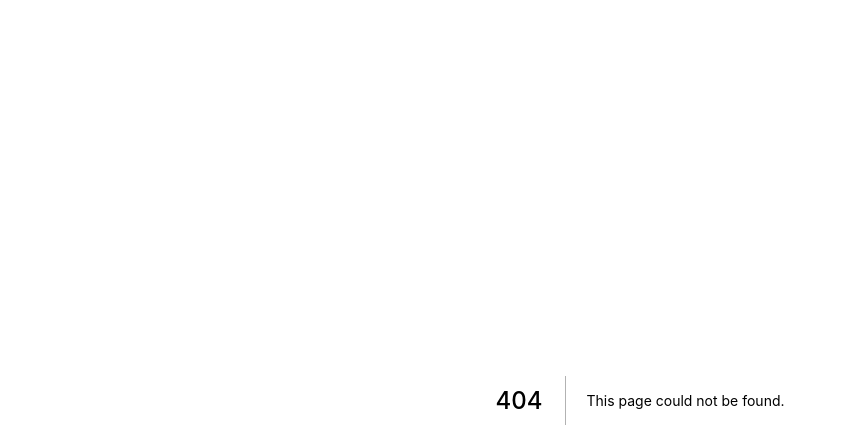
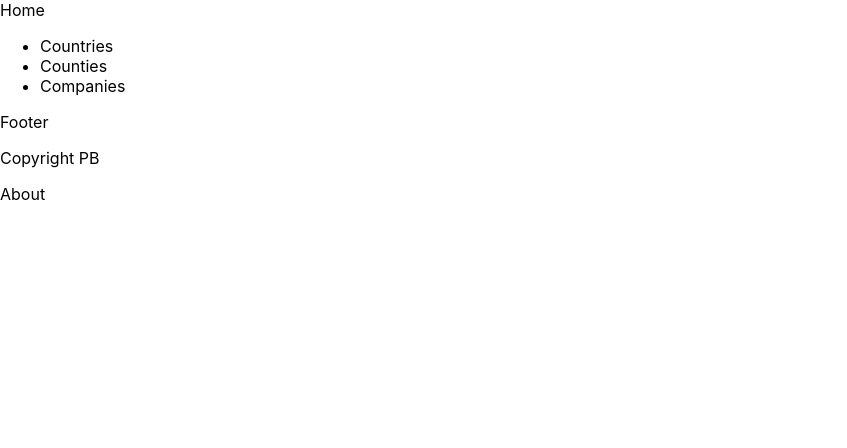
Before and after one commit to Promotebritain/promote-britain-frontend, a Next.js app: page /about in a window 1280 px wide. Before the commit this address had no page. Shown: the top 448 px of the page, without its empty margins (0-847 px from the left). Built offline with nearby package versions, Linux system fonts and the light colour scheme.

Commit message:
layout and pages

```diff
--- /dev/null
+++ b/components/footer.js
@@ -0,0 +1,12 @@
+import Link from 'next/link'
+
+export const Footer = () => {
+  return (
+    <footer>
+      <p>Copyright PB</p>
+      <Link href="/about">
+        <a>About</a>
+      </Link>
+    </footer>
+  )
+}
--- /dev/null
+++ b/components/header.js
@@ -0,0 +1,31 @@
+import Link from 'next/link'
+
+export const Header = () => {
+  return (
+    <header>
+      <Link href="/">
+        <a>Home</a>
+      </Link>
+
+      <nav>
+        <ul>
+          <li>
+            <Link href="/countries">
+              <a>Countries</a>
+            </Link>
+          </li>
+          <li>
+            <Link href="/counties">
+              <a>Counties</a>
+            </Link>
+          </li>
+          <li>
+            <Link href="/companies">
+              <a>Companies</a>
+            </Link>
+          </li>
+        </ul>
+      </nav>
+    </header>
+  )
+}
--- a/components/layout.js
+++ b/components/layout.js
@@ -1,4 +1,6 @@
 import Head from 'next/head'
+import { Footer } from './footer'
+import { Header } from './header'
 
 export const Layout = ({
   title,
@@ -13,7 +15,9 @@ export const Layout = ({
         <meta name="description" content={description} />
         <meta name="keywords" content={keywords} />
       </Head>
+      <Header />
       {children}
+      <Footer />
     </div>
   )
 }
--- /dev/null
+++ b/pages/about.js
@@ -0,0 +1,9 @@
+import { Layout } from '../components/layout'
+
+export default function About() {
+  return (
+    <Layout>
+      <p>Footer</p>
+    </Layout>
+  )
+}
```
Also changed, not shown: pages/404.js (added, +9 -0 lines).
